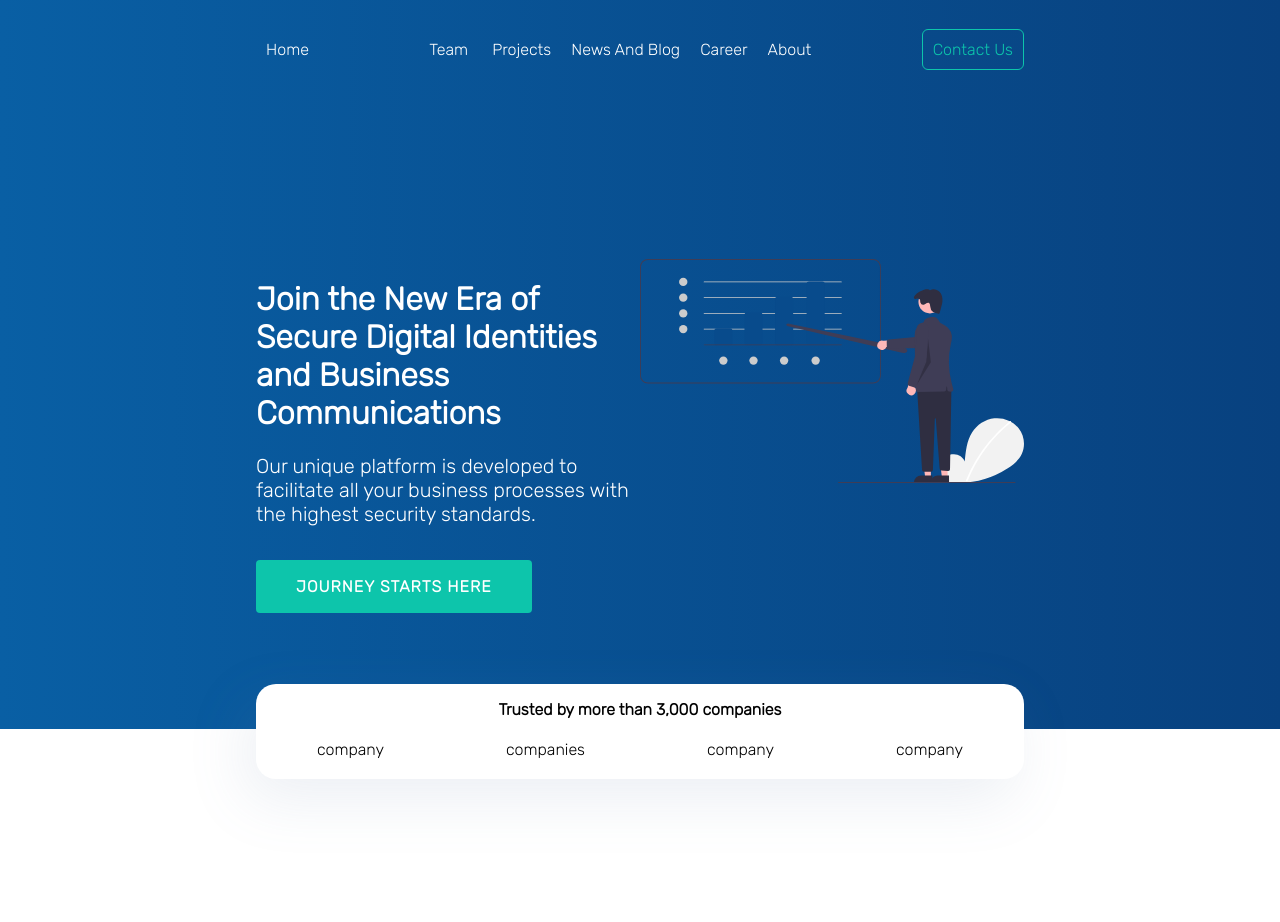
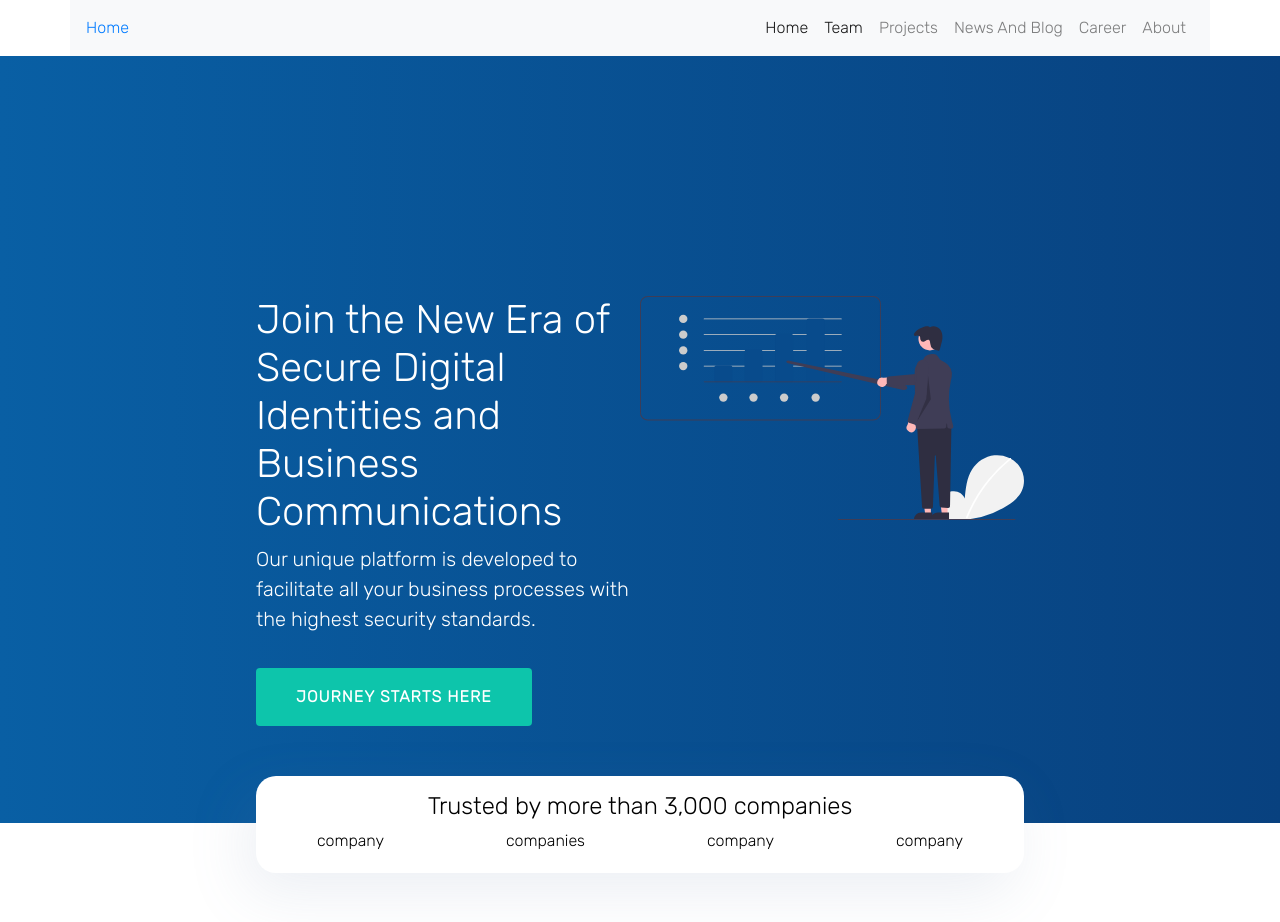
Before and after one commit to ErlanArtykbaev/soc-service-ui, a React (Create React App) app: page / in a window 1280 px wide. Shown: the top 922 px of the page. Built offline with nearby package versions, Linux system fonts and the light colour scheme.

Commit message:
Add response header

```diff
--- a/public/index.html
+++ b/public/index.html
@@ -11,13 +11,7 @@
     />
     <link href="https://fonts.googleapis.com/css2?family=Rubik:wght@300&display=swap" rel="stylesheet">
     <link rel="apple-touch-icon" href="%PUBLIC_URL%/logo192.png"/>
-
     <link rel="manifest" href="%PUBLIC_URL%/manifest.json"/>
-    <meta
-            name="viewport"
-            content="minimum-scale=1, initial-scale=1, width=device-width"
-    />
-    <link rel="stylesheet" href="https://fonts.googleapis.com/css?family=Roboto:300,400,500,700&display=swap"/>
     <title>React App</title>
 </head>
 <body>
--- a/src/App.js
+++ b/src/App.js
@@ -1,5 +1,7 @@
 import React from 'react'
 import {BrowserRouter as Router, Switch, Route} from 'react-router-dom'
+import 'bootstrap/dist/css/bootstrap.css';
+import 'bootstrap/dist/js/bootstrap.bundle.min';
 import './assets/sass/style.scss'
 
 import Admin from './admin/Admin'
@@ -7,6 +9,7 @@ import Home from './pages/Home'
 import Header from './components/layout/Header'
 import About from './pages/About'
 import Projects from './pages/Projects'
+
 
 function App() {
     return (
--- /dev/null
+++ b/src/components/Home/MainHeader.js
@@ -0,0 +1,47 @@
+import React from 'react';
+import bisness from "../../assets/img/bisness.svg";
+
+const MainHeader = () => {
+    return (
+        <div className={'header'}>
+            <div className='header-content'>
+                <div className='first-impression'>
+                    <div className='texts'>
+                        <h1>
+                            Join the New Era of Secure Digital Identities and Business Communications
+                        </h1>
+                        <p>
+                            Our unique platform is developed to facilitate all your business processes
+                            with the highest security standards.
+                        </p>
+                        <div className='btn-journey-start'>
+                            journey starts here
+                        </div>
+                    </div>
+                    <div className='gif-box'>
+                        <img className='gif' src={bisness} alt='like' />
+                    </div>
+                </div>
+                <div className='trusted-companies-box'>
+                    <h4>Trusted by more than 3,000 companies </h4>
+                    <div className='trusted-companies'>
+                        <div className='company'>
+                            company
+                        </div>
+                        <div className='company'>
+                            companies
+                        </div>
+                        <div className='company'>
+                            company
+                        </div>
+                        <div className='company'>
+                            company
+                        </div>
+                    </div>
+                </div>
+            </div>
+        </div>
+    );
+};
+
+export default MainHeader;
--- a/src/components/layout/Header.js
+++ b/src/components/layout/Header.js
@@ -1,64 +1,55 @@
 import React from 'react'
 import {NavLink} from 'react-router-dom'
-
-import bisness from '../../assets/img/bisness.svg'
+import MainHeader from "../Home/MainHeader";
 
 const Header = () => {
-	return(
-		<div className='header'>
-			<div className='menu'>
-				<div className='logo'>
-					<NavLink to='/' className='link'>Home</NavLink>
-				</div>
-				<div className='links-pages'>
-					<NavLink to='/team' className='link'>Team </NavLink>
-					<NavLink to='/projects' className='link'>Projects</NavLink>
-					<NavLink to='/blog' className='link'>News And Blog</NavLink>
-					<NavLink to='/career' className='link'>Career</NavLink>
-					<NavLink to='/about' className='link'>About</NavLink>
-				</div>
-				<div className='contact'>
-					<NavLink to='/contactus' className='link'>Contact Us</NavLink>
-				</div>
-			</div>
-			<div className='header-content'>
-				<div className='first-impression'>
-					<div className='texts'>
-						<h1>
-							Join the New Era of Secure Digital Identities and Business Communications
-						</h1>
-						<p>
-							Our unique platform is developed to facilitate all your business processes
-							with the highest security standards.
-						</p>
-						<div className='btn-journey-start'>
-							journey starts here
-						</div>
-					</div>
-					<div className='gif-box'>
-						<img className='gif' src={bisness} alt='like' />
-					</div>
-				</div>
-				<div className='trusted-companies-box'>
-					<h4>Trusted by more than 3,000 companies </h4>
-					<div className='trusted-companies'>
-						<div className='company'>
-							company
-						</div>
-						<div className='company'>
-							companies
-						</div>
-						<div className='company'>
-							company
-						</div>
-						<div className='company'>
-							company
-						</div>
-					</div>
-				</div>
-			</div>
-		</div>
-	)
+    return (
+        <>
+            <nav className="container navbar navbar-expand-lg navbar-light bg-light">
+                <NavLink to='/' className='link'>Home</NavLink>
+                <button className="navbar-toggler" type="button" data-toggle="collapse"
+                        data-target="#navbarSupportedContent"
+                        aria-controls="navbarSupportedContent" aria-expanded="false" aria-label="Toggle navigation">
+                    <span className="navbar-toggler-icon"></span>
+                </button>
+                <div className="collapse navbar-collapse" id="navbarSupportedContent">
+                    <ul className="navbar-nav ml-auto">
+                        <li className="nav-item active">
+                            <NavLink to='/' className='nav-link '>Home</NavLink>
+                        </li>
+                        <li className="nav-item active">
+                            <NavLink to='/team' className='nav-link '>Team </NavLink>
+                        </li>
+                        <li className="nav-item">
+                            <NavLink to='/projects' className='nav-link '>Projects</NavLink>
+                        </li>
+                        <li className="nav-item">
+                            <NavLink to='/blog' className='nav-link '>News And Blog</NavLink>
+                        </li>
+                        <li className="nav-item">
+                            <NavLink to='/career' className='nav-link '>Career</NavLink>
+                        </li>
+                        <li className="nav-item">
+                            <NavLink to='/about' className='nav-link '>About</NavLink>
+                        </li>
+                        {/*<li className="nav-item dropdown">*/}
+                        {/*    <a className="nav-link dropdown-toggle" href="#" id="navbarDropdown" role="button"*/}
+                        {/*       data-toggle="dropdown" aria-haspopup="true" aria-expanded="false">*/}
+                        {/*        Dropdown*/}
+                        {/*    </a>*/}
+                        {/*    <div className="dropdown-menu" aria-labelledby="navbarDropdown">*/}
+                        {/*        <a className="dropdown-item" href="#">Action</a>*/}
+                        {/*        <a className="dropdown-item" href="#">Another action</a>*/}
+                        {/*        <div className="dropdown-divider"></div>*/}
+                        {/*        <a className="dropdown-item" href="#">Something else here</a>*/}
+                        {/*    </div>*/}
+                        {/*</li>*/}
+                    </ul>
+                </div>
+            </nav>
+            <MainHeader/>
+        </>
+    )
 }
 
 export default Header
```
